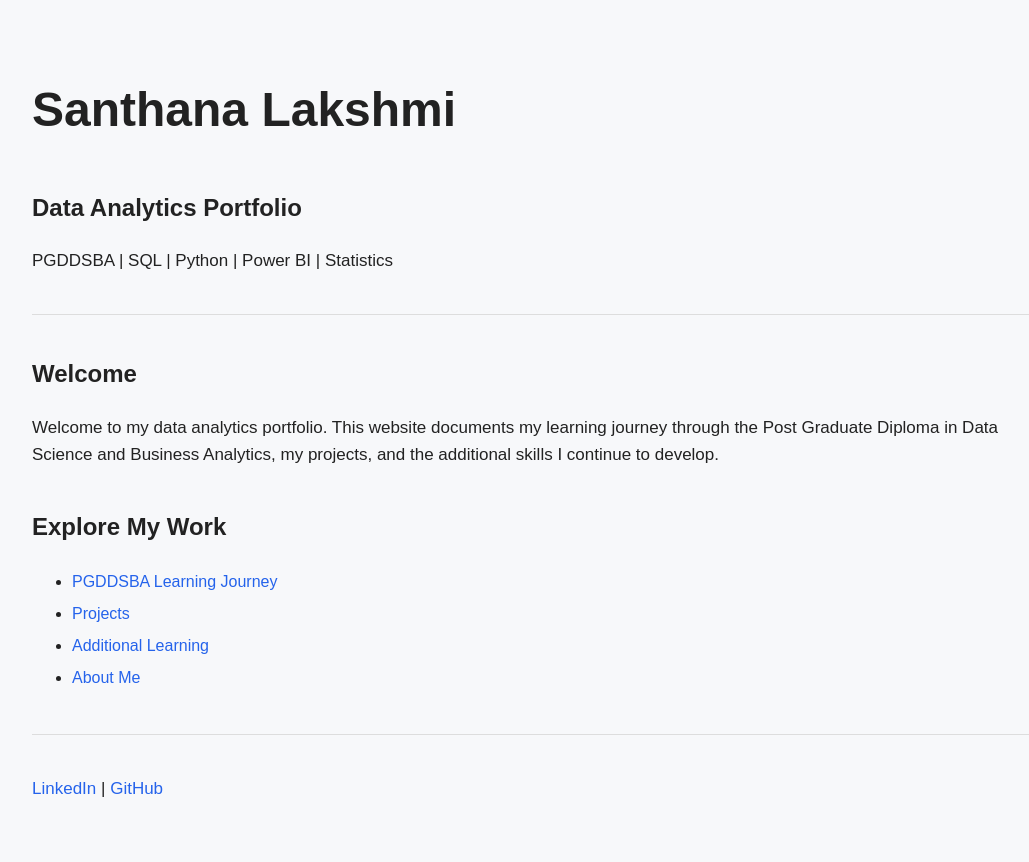
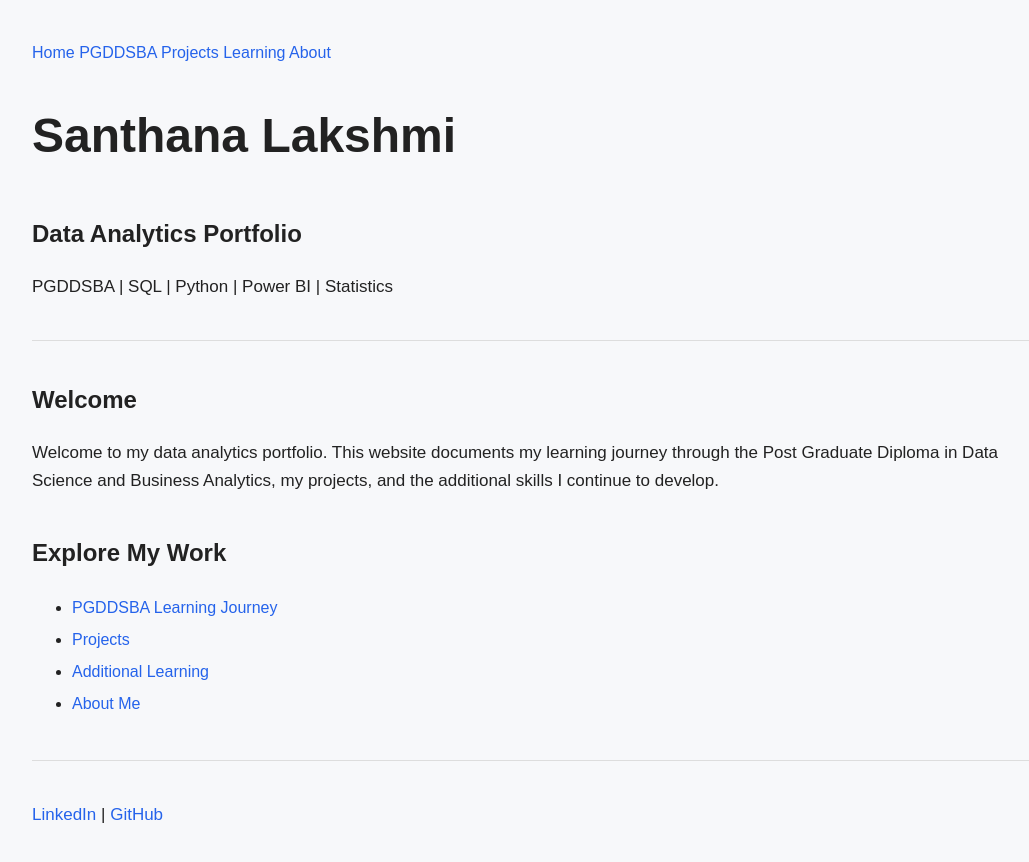
Before and after one commit to lakshmi-data-analytics/lakshmi-data-analytics.github.io, a plain HTML site: page index.html in a window 1280 px wide. Shown: the whole page, without its empty margins (108-1137 px from the left). Drawn offline with Linux system fonts and the light colour scheme.

Commit message:
Update index.html

```diff
--- a/index.html
+++ b/index.html
@@ -8,6 +8,13 @@
 </head>
 
 <body>
+    <nav>
+        <a href="index.html">Home</a>
+        <a href="pgddsba/">PGDDSBA</a>
+        <a href="projects/">Projects</a>
+        <a href="learning/">Learning</a>
+        <a href="about/">About</a>
+    </nav>
 
     <h1>Santhana Lakshmi</h1>
 
```
